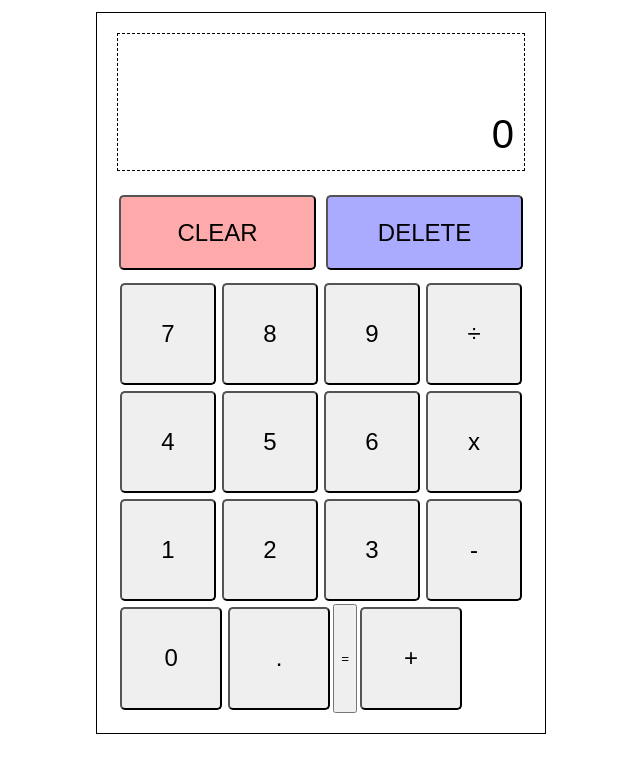
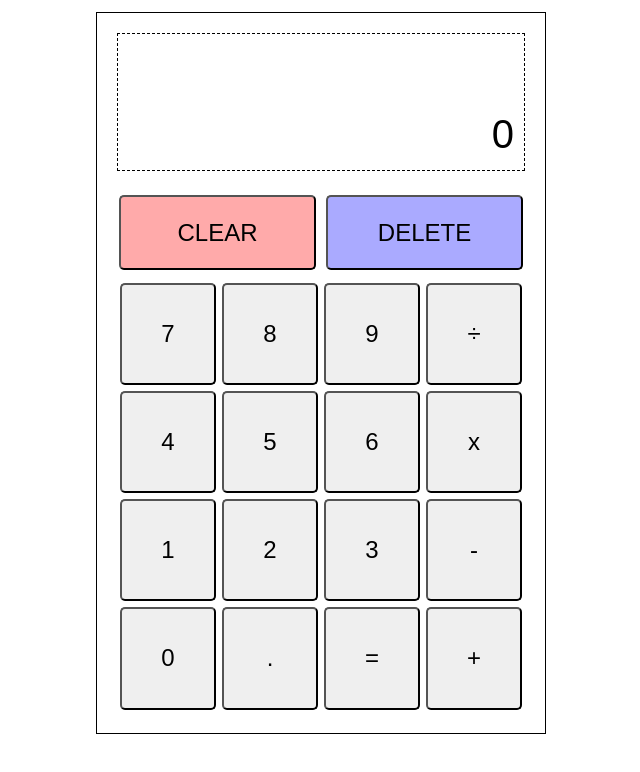
Before and after one commit to aaksant/calculator, a plain HTML site: page index.html in a window 1280 px wide. Shown: the whole page, without its empty margins (319-959 px from the left). Drawn offline with Linux system fonts and the light colour scheme.

Commit message:
Restyle buttons based on HTML change

```diff
--- a/style.css
+++ b/style.css
@@ -108,8 +108,13 @@ body {
   display: flex;
   justify-content: center;
   align-items: center;
+}
+
+.num,
+.operator,
+#equals-button {
   width: calc(408.53px / 4);
-  height: calc(408.53px / 4); /* Somehow width = height */
+  height: calc(408.53px / 4);
   border-radius: 5px;
   margin: 3px;
   font-size: 24px;
```
